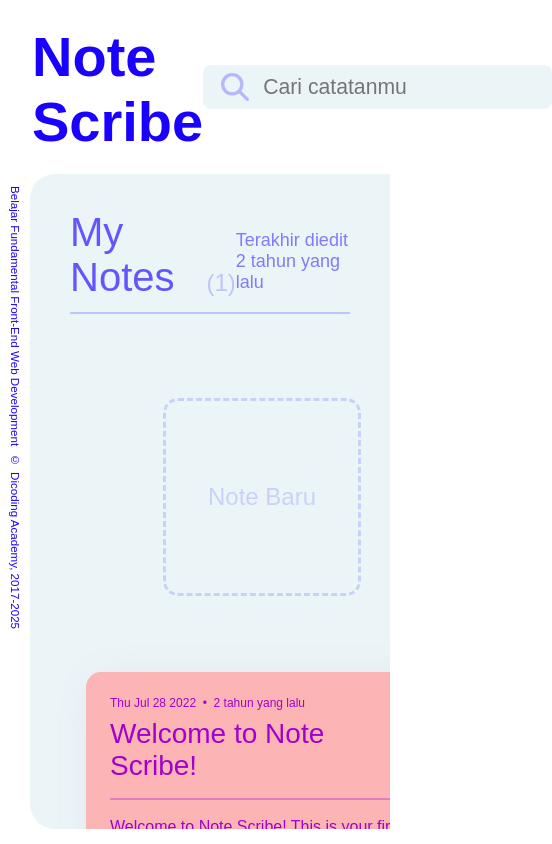
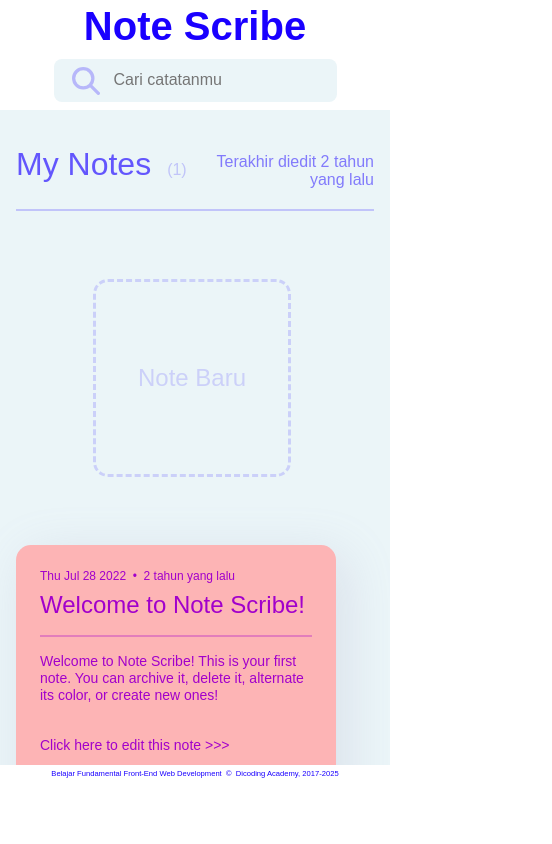
Before and after one commit to KelloVerra/dicoding-frontend_exercise-note_app, a plain HTML site: page index.html in a window 390 px wide. Shown: the whole page, 552 px wide, since content can reach past the window. Drawn offline with Linux system fonts and the light colour scheme; a web font is replaced by a local one.

Commit message:
+ ADDED RESPONSIVENESS YES >Fixed ideal time calculation bug >Removed list of note displays replaced by event system >Cleanup

```diff
--- a/assets/responsive.css
+++ b/assets/responsive.css
@@ -1,3 +1,46 @@
-@media screen and (max-width: 1048px) {
+@media screen and (max-width: 850px) {
+    header {
+        flex-flow: column nowrap;
+        align-items: center;
+    }
+    header > h1 {
+        font-size: 2.5rem;
+        letter-spacing: 10%;
+        margin: .25rem 0px .625rem 0px;
+    }
+    search-bar {
+        margin-right: auto;
+        padding-bottom: .5rem;
+    }
 
+
+    main {
+        display: flex;
+        flex-flow: column nowrap;
+        height: fit-content;
+    }
+    main > #main-content {
+        padding: 0px 1rem 4rem;
+        border-radius: 0px;
+    }
+
+    footer {
+        order: 1;
+        height: fit-content;
+        padding: 0px;
+        margin: 0px;
+    }
+    footer > p {
+        margin: .25rem 0px 0px;
+        font-size: .625rem;
+        text-align: center;
+        writing-mode: horizontal-tb;
+    }
 }
+
+@media screen and (max-width: 400px) {
+    footer > p {
+        padding: 0px .5rem;
+        font-size: .475rem;
+    }
+}
--- a/script/components/AddNoteItem.js
+++ b/script/components/AddNoteItem.js
@@ -19,6 +19,7 @@ export default class AddNoteItem extends HTMLElement {
             :host {
                 display: flex;
                 flex-direction: column;
+                justify-self: center;
                 justify-content: center;
                 margin: 2.5rem 0px;
                 padding: 1rem;
--- a/script/components/ContentHeader.js
+++ b/script/components/ContentHeader.js
@@ -71,6 +71,27 @@ export default class ContentHeader extends HTMLElement {
                 border: none;
                 background-color: ${utils.css_transparent(utils.palette.primary0, 20)};
             }
+
+            @media screen and (max-width: ${utils.responsive_thresholds[0]}) {
+                ${name} h1 {
+                    font-size: 2rem;
+                    letter-spacing: 4%;
+                }
+
+                ${name} h2 {
+                    margin-inline-start: 1rem;
+                    font-size: 1rem;
+                    letter-spacing: 3%;
+                }
+
+                ${name} p {
+                    font-size: 1rem;
+                    letter-spacing: 3%;
+                    max-width: 10rem;
+                    text-align: right;
+                    translate: 0px -.5rem;
+                }
+            }
         `;
         this.appendChild(style);
 
--- a/script/components/EditNoteInterface.js
+++ b/script/components/EditNoteInterface.js
@@ -204,7 +204,7 @@ export default class EditNoteInterface extends HTMLElement {
                 align-items: center;
             }
 
-            #card_flip {
+            #card-flip {
                 margin-top: .325rem;
                 display:flex;
                 flex-direction: column;
@@ -244,6 +244,74 @@ export default class EditNoteInterface extends HTMLElement {
             }
             .button_misc:active {
                 scale: .95;
+            }
+
+            @media screen and (max-width: ${utils.responsive_thresholds[1]}) {
+                #card {
+                    width: 20rem;
+                    height: 23rem;
+                    padding: 1.25rem;
+                }
+                p {
+                    font-size: .85rem;
+                }
+
+                #title {
+                    font-size: 1.75rem;
+                    margin: .125rem 0px;
+                }
+
+                hr {
+                    margin: 1rem 0px;
+                }
+
+                #body_wrapper {
+                    width: 16.5rem;
+                }
+
+                #body {
+                    font-size: .8rem;
+                    height: 9.125rem;
+                    scrollbar-style: thin;
+                }
+
+                #body + p {
+                    margin-top: .125rem;
+                }
+
+                #option-wrapper {
+                    gap: .125rem;
+                    flex-direction: row;
+                    justify-content: center;
+                    align-items: center;
+                }
+                #card-flip {
+                    width: 4.5rem;
+                    height: 4.5rem;
+                    translate: -5px -5px;
+                    margin-left: 1.25rem;
+                    border-radius: 15px 0px 100px 0px;
+                }
+                #save-button {
+                    scale: .625;
+                    width: 4rem;
+                }
+                #save-button:hover {
+                    scale: .75;
+                }
+                #save-button:disabled {
+                    scale: .625;
+                }
+
+                .button_misc {
+                    scale: .75;
+                }
+                .button_misc:hover {
+                    scale: .8;
+                }
+                .button_misc:active {
+                    scale: .7;
+                }
             }
         `;
         this._shadowRoot.appendChild(style);
@@ -352,7 +420,7 @@ export default class EditNoteInterface extends HTMLElement {
         option_wrapper.appendChild(alternate_color_button);
         option_wrapper.appendChild(archive_button);
         const card_flip = document.createElement('div');
-        card_flip.id = "card_flip";
+        card_flip.id = "card-flip";
         card_flip.appendChild(save_button);
         option_wrapper.appendChild(card_flip);
 
--- a/script/components/NoteDisplay.js
+++ b/script/components/NoteDisplay.js
@@ -8,7 +8,6 @@ export default class NoteDisplay extends HTMLElement {
         super();
         this._archive = this.getAttribute('archive');
         this._shadowRoot = this.attachShadow({mode:'open'});
-        utils.note_displays.push(this);
     }
 
     connectedCallback() {
@@ -49,6 +48,14 @@ export default class NoteDisplay extends HTMLElement {
                 gap: 2.25rem;
                 padding: 1rem;
                 width: 100%;
+            }
+
+            @media screen and (max-width: ${utils.responsive_thresholds[2]}) {
+                :host {
+                    justify-items: start;
+                    padding: 0px;
+                    gap: 1.75rem;
+                }
             }
         `;
         this._shadowRoot.appendChild(style);
--- a/script/components/NoteItem.js
+++ b/script/components/NoteItem.js
@@ -96,6 +96,31 @@ export default class NoteItem extends HTMLElement {
                 width: 100%;
                 height: 100%;
             }
+
+            @media screen and (max-width: ${utils.responsive_thresholds[2]}) {
+                :host {
+                    margin: 0px;
+                    width: 17rem;
+                    height: 15rem;
+                    background-color: ${chosen_palette[1]};
+                    border-radius: 15px 15px 45px 15px;
+                    font-family: ${utils.fontfamily};
+                    box-shadow: 10px 10px 50px rgba(148, 146, 184, 20%);
+                }
+                h2 {
+                    font-size: .75rem;
+                    letter-spacing: 3.5%;
+                }
+                #title {
+                    font-size: 1.5rem;
+                    letter-spacing: 4.5%;
+                }
+                #body {
+                    font-size: .875rem;
+                    line-height: 120%;
+                    letter-spacing: 3%;
+                }
+            }
         `;
         this._shadowRoot.appendChild(style);
 
--- a/script/components/SearchBar.js
+++ b/script/components/SearchBar.js
@@ -47,6 +47,17 @@ export default class SearchBar extends HTMLElement {
                 left: 1.125rem;
                 pointer-events: none;
             }
+
+            @media screen and (max-width: ${utils.responsive_thresholds[2]}) {
+                ${name} > #search_input {
+                    padding: .75rem 1rem .825rem 3.75rem;
+                    font-size: 1rem;
+                    letter-spacing: 6.25%;
+                    color: ${utils.css_transparent(utils.palette.primary0, 20)};
+                    caret-color: ${utils.palette.primary0};
+                }
+            }
+
         `;
         this.appendChild(style);
 
--- a/script/utils.js
+++ b/script/utils.js
@@ -28,7 +28,12 @@ export const starting_notes = {
   archived: false,
   palette: 0
 };
-export const note_displays = [];
+
+export const responsive_thresholds = [
+  '850px',
+  '600px',
+  '400px'
+]
 
 export const event_keys = {
   query_search: 'ONSEARCHQUERIED',
@@ -278,29 +283,29 @@ function saveNotes(d) {
  * @returns {[amount_range:int, unit_range:String]}
  */
 function getIdealTimeRange(date) {
-  const past_time_ms = date.getTime();
+  const past_time_ms = parseInt(date.getTime());
   const now_time_ms = (new Date()).getTime();
   const range_time_min = (now_time_ms-past_time_ms) / 1000 / 60;
   let range_time = 0;
   let unit_time = '';
 
-  if (Math.floor(range_time_min) < 60) {                          // -- minute
+  if (Math.floor(range_time_min) < 60) {                      // -- minute
     range_time = Math.floor(range_time_min);
     unit_time = 'menit';
   }
-  else if (Math.floor(range_time_min / 60) < 24) {                // -- hour
+  else if (Math.floor(range_time_min / 60) < 24) {            // -- hour
     range_time = Math.floor(range_time_min / 60);
     unit_time = 'jam';
   }
-  else if (Math.floor(range_time_min / 24) < 30) {                // -- day
+  else if (Math.floor(range_time_min / 60 / 24) < 30) {       // -- day
     range_time = Math.floor(range_time_min / 60 / 24);
     unit_time = 'hari';
   }
-  else if (Math.floor(range_time_min / 30) < 12) {                // -- month
+  else if (Math.floor(range_time_min / 60 / 24 / 30) < 12) {  // -- month
     range_time = Math.floor(range_time_min / 60 / 24 / 30);
     unit_time = 'bulan';
   }
-  else {                                                          // -- year
+  else {                                                      // -- year
     range_time = Math.floor(range_time_min / 60 / 24 / 30 / 12);
     unit_time = 'tahun';
   }
```
